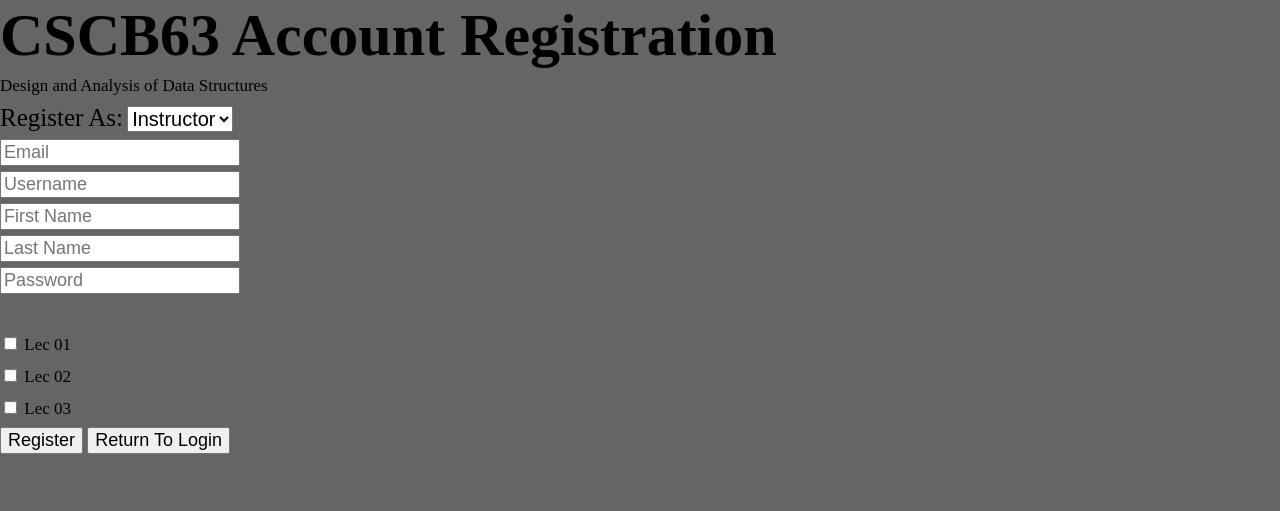
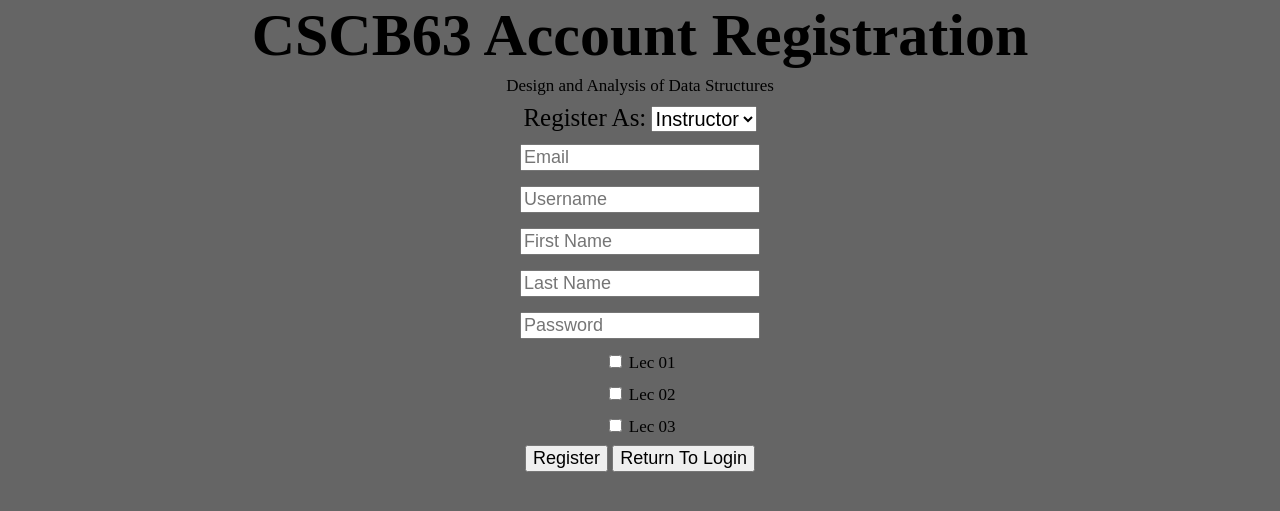
Before and after one commit to shang8024/CSCB20-website, a Flask app: page /signup in a window 1280 px wide. Shown: the top 511 px of the page. Run offline with Flask 2, Linux system fonts and the light colour scheme.

Commit message:
Update style.css

```diff
--- a/static/style.css
+++ b/static/style.css
@@ -320,3 +320,15 @@ nav ul ul a:hover {
 		padding: 7px 0;
 	}
 }
+
+
+
+.sign_box{
+	text-align: center;
+
+}
+
+.input_box{
+	display: inline-block;
+	line-height: 42px;
+}
```
